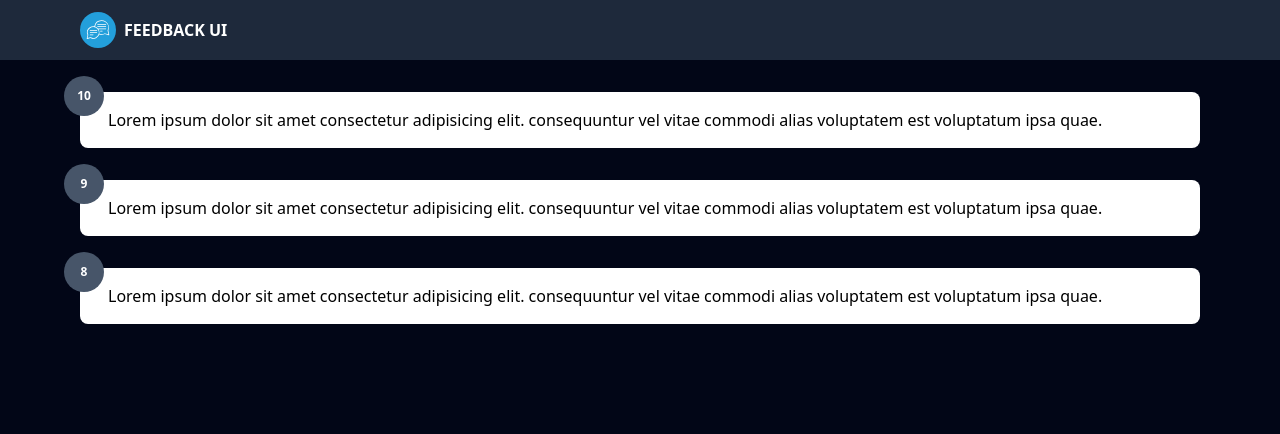
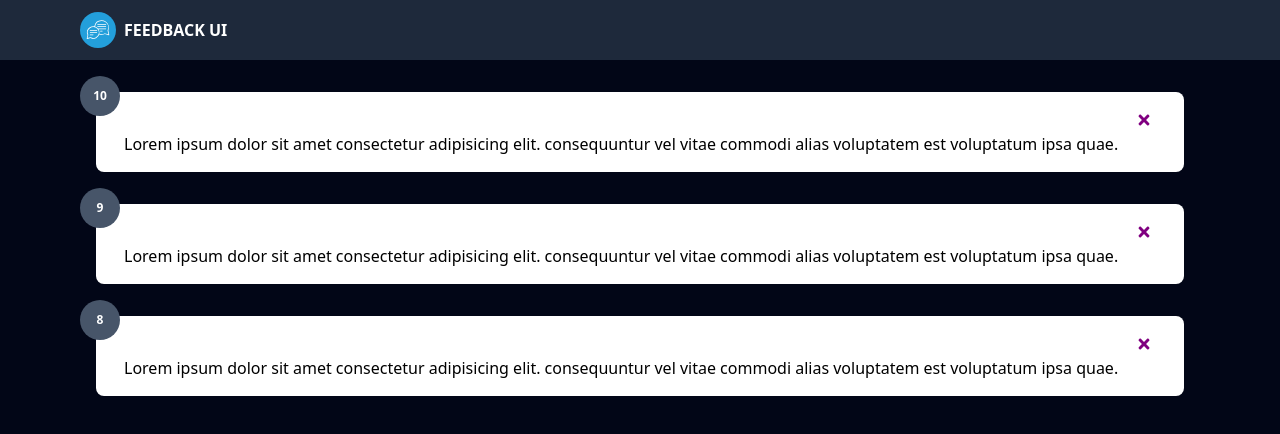
Before and after one commit to it27427/feedback-app, a React (Vite) app: page / in a window 1280 px wide. Shown: the top 434 px of the page. Built offline with nearby package versions, Linux system fonts and the light colour scheme.

Commit message:
Events & Prop Drilling

```diff
--- a/package.json
+++ b/package.json
@@ -12,8 +12,11 @@
     "deploy": "gh-pages -d dist"
   },
   "dependencies": {
+    "json-server": "^1.0.0-alpha.23",
     "react": "^18.2.0",
-    "react-dom": "^18.2.0"
+    "react-dom": "^18.2.0",
+    "react-icons": "^5.0.1",
+    "react-router-dom": "^6.22.3"
   },
   "devDependencies": {
     "@types/react": "^18.2.66",
--- a/src/App.jsx
+++ b/src/App.jsx
@@ -7,12 +7,18 @@ import FeedbackData from '@/data/FeedbackData';
 function App() {
   const [feedback, setFeedback] = useState(FeedbackData);
 
+  const deleteFeedback = (id) => {
+    if (window.confirm('Are you sure want to delete?')) {
+      setFeedback(feedback.filter((item) => item.id !== id));
+    }
+  };
+
   return (
     <>
       <Header />
 
       <div className='container'>
-        <FeedbackList feedback={feedback} />
+        <FeedbackList feedback={feedback} handleDelete={deleteFeedback} />
       </div>
     </>
   );
--- a/src/components/FeedbackItem.jsx
+++ b/src/components/FeedbackItem.jsx
@@ -1,12 +1,18 @@
 import PropTypes from 'prop-types';
 import Card from './ui/Card';
+import { FaTimes } from 'react-icons/fa';
 
-const FeedbackItem = ({ item }) => {
+const FeedbackItem = ({ item, handleDelete }) => {
   return (
     <Card>
       <span className='inline-flex items-center justify-center text-center w-10 h-10 rounded-full bg-slate-600 text-white p-3 text-xs font-semibold absolute -left-4 -top-4'>
         {item.rating}
       </span>
+      <div className='flex justify-end p-1'>
+        <button onClick={() => handleDelete(item.id)} className='close'>
+          <FaTimes color='purple' />
+        </button>
+      </div>
       <h5 className='text-md'>{item.text}</h5>
     </Card>
   );
--- a/src/components/FeedbackList.jsx
+++ b/src/components/FeedbackList.jsx
@@ -1,15 +1,19 @@
 import PropTypes from 'prop-types';
 import FeedbackItem from './FeedbackItem';
 
-const FeedbackList = ({ feedback }) => {
+const FeedbackList = ({ feedback, handleDelete }) => {
   if (!feedback || feedback.length === 0) {
-    return <p className='text-indigo-100 font-semibold'>No Feedback Yet!</p>;
+    return (
+      <div className='p-4'>
+        <p className='text-indigo-100 font-semibold'>No Feedback Yet!</p>
+      </div>
+    );
   }
 
   return (
-    <div className='flex flex-col gap-8 pt-8'>
+    <div className='flex flex-col gap-8 pt-8 px-4'>
       {feedback.map((item) => (
-        <FeedbackItem key={item.id} item={item} />
+        <FeedbackItem key={item.id} item={item} handleDelete={handleDelete} />
       ))}
     </div>
   );
```
Also changed, not shown: 1 other file (tests, documents, lock files or other folders).
